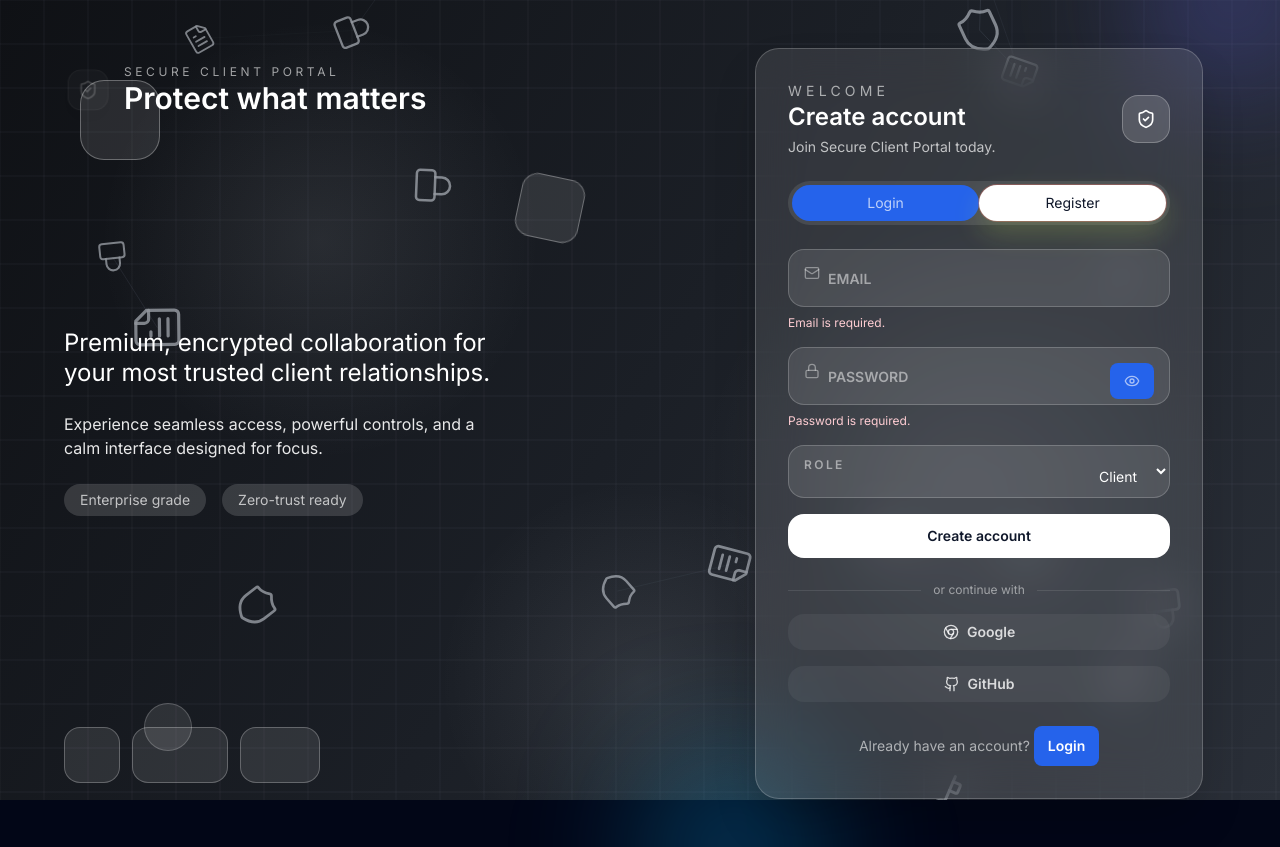
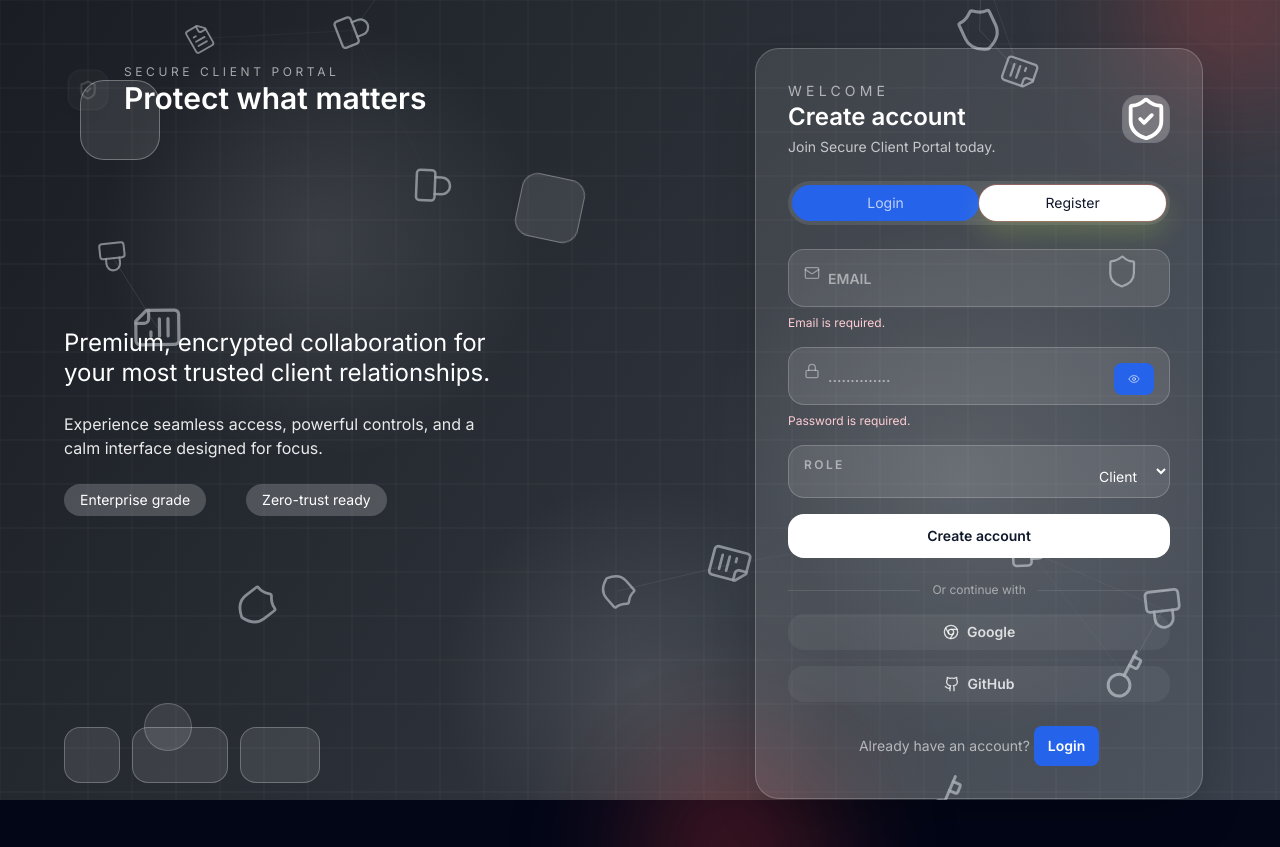
Before and after one commit to La-Lhakpa/SecureClientPortal, a React (Vite) app in the folder frontend/: page /register in a window 1280 px wide. Built offline with nearby package versions, Linux system fonts and the light colour scheme; no server answers.

Commit message:
changes to backkground color and animation

```diff
--- a/frontend/src/components/SecurityBackground.jsx
+++ b/frontend/src/components/SecurityBackground.jsx
@@ -55,7 +55,7 @@ export default function SecurityBackground() {
 
     const drawGrid = (w, h) => {
       ctx.save();
-      ctx.strokeStyle = "rgba(148, 163, 184, 0.08)";
+      ctx.strokeStyle = "rgba(209, 213, 219, 0.06)";
       ctx.lineWidth = 1;
       const gap = 44;
       for (let x = 0; x < w; x += gap) {
@@ -82,8 +82,8 @@ export default function SecurityBackground() {
       ];
       glows.forEach((g) => {
         const grad = ctx.createRadialGradient(g.x, g.y, 0, g.x, g.y, g.r);
-        grad.addColorStop(0, `rgba(226, 232, 240, ${0.22 * pulse})`);
-        grad.addColorStop(1, "rgba(226, 232, 240, 0)");
+        grad.addColorStop(0, `rgba(241, 245, 249, ${0.28 * pulse})`);
+        grad.addColorStop(1, "rgba(241, 245, 249, 0)");
         ctx.fillStyle = grad;
         ctx.beginPath();
         ctx.arc(g.x, g.y, g.r, 0, Math.PI * 2);
@@ -92,7 +92,7 @@ export default function SecurityBackground() {
     };
 
     const drawConnections = () => {
-      const maxDist = 180;
+      const maxDist = 200;
       for (let i = 0; i < particles.length; i += 1) {
         for (let j = i + 1; j < particles.length; j += 1) {
           const a = particles[i];
@@ -102,7 +102,7 @@ export default function SecurityBackground() {
           const dist = Math.hypot(dx, dy);
           if (dist < maxDist) {
             const alpha = (1 - dist / maxDist) * 0.2;
-            ctx.strokeStyle = `rgba(148, 163, 184, ${alpha})`;
+            ctx.strokeStyle = `rgba(209, 213, 219, ${alpha})`;
             ctx.lineWidth = 1;
             ctx.beginPath();
             ctx.moveTo(a.x, a.y);
@@ -118,9 +118,10 @@ export default function SecurityBackground() {
       ctx.clearRect(0, 0, w, h);
 
       const bg = ctx.createLinearGradient(0, 0, w, h);
-      bg.addColorStop(0, "#0f1115");
-      bg.addColorStop(0.5, "#1b1f26");
-      bg.addColorStop(1, "#2a2f38");
+      bg.addColorStop(0, "#1a1d23");
+      bg.addColorStop(0.5, "#2b3038");
+      bg.addColorStop(1, "#3a414c");
+
       ctx.fillStyle = bg;
       ctx.fillRect(0, 0, w, h);
 
--- a/frontend/src/pages/AuthPage.jsx
+++ b/frontend/src/pages/AuthPage.jsx
@@ -147,9 +147,9 @@ function AuthPage({ initialMode = "login", onAuth }) {
             <p className="text-white/90">
               Experience seamless access, powerful controls, and a calm interface designed for focus.
             </p>
-            <div className="flex items-center gap-4 text-sm text-white/70">
-              <div className="rounded-full bg-white/15 px-4 py-1.5">Enterprise grade</div>
-              <div className="rounded-full bg-white/15 px-4 py-1.5">Zero-trust ready</div>
+            <div className="flex items-center gap-10 text-sm text-white/100">
+              <div className="rounded-full bg-white/20 px-4 py-1.5">Enterprise grade</div>
+              <div className="rounded-full bg-white/20 px-4 py-1.5">Zero-trust ready</div>
             </div>
           </div>
 
@@ -165,10 +165,10 @@ function AuthPage({ initialMode = "login", onAuth }) {
         </div>
 
         <div className="relative flex items-center justify-center px-6 py-12">
-          <div className="absolute -top-24 -right-12 h-48 w-48 rounded-full bg-indigo-500/30 blur-3xl" />
-          <div className="absolute -bottom-24 -left-10 h-48 w-48 rounded-full bg-sky-500/30 blur-3xl" />
+          <div className="absolute -top-24 -right-12 h-48 w-48 rounded-full bg-red-500/30 blur-3xl" />
+          <div className="absolute -bottom-24 -left-10 h-48 w-48 rounded-full bg-red-500/30 blur-3xl" />
 
-          <div className="relative w-full max-w-md rounded-3xl border border-white/20 bg-white/10 p-8 shadow-2xl backdrop-blur-xl animate-slide-up">
+          <div className="relative w-full max-w-md rounded-3xl border border-white/20 bg-white/10 p-8 shadow-2xl backdrop-md animate-slide-up">
             <div className="flex items-center justify-between gap-3">
               <div>
                 <p className="text-sm uppercase tracking-[0.3em] text-white/60">Welcome</p>
@@ -177,8 +177,8 @@ function AuthPage({ initialMode = "login", onAuth }) {
                   {mode === "login" ? "Access your secure workspace." : "Join Secure Client Portal today."}
                 </p>
               </div>
-              <div className="flex h-12 w-12 items-center justify-center rounded-2xl bg-white/15 border border-white/25 animate-logo">
-                <ShieldCheck className="h-5 w-5 text-white" />
+              <div className="flex h-12 w-12 items-center justify-center rounded-2xl bg-white/25 border border-gray-500/50 animate-logo">
+                <ShieldCheck className="h-12 w-12 text-white" />
               </div>
             </div>
 
@@ -222,7 +222,7 @@ function AuthPage({ initialMode = "login", onAuth }) {
                   />
                   <label
                     htmlFor="email"
-                    className="absolute left-10 top-4 text-xs uppercase tracking-[0.2em] text-white/50 transition-all peer-placeholder-shown:top-5 peer-placeholder-shown:text-sm peer-placeholder-shown:tracking-normal peer-focus:top-4 peer-focus:text-xs peer-focus:tracking-[0.2em]"
+                    className="absolute left-10 top-2 text-xs uppercase tracking-[0.2em] text-white/50 transition-all peer-placeholder-shown:top-5 peer-placeholder-shown:text-sm peer-placeholder-shown:tracking-normal peer-focus:top-4 peer-focus:text-xs peer-focus:tracking-[0.2em]"
                   >
                     Email
                   </label>
@@ -248,9 +248,9 @@ function AuthPage({ initialMode = "login", onAuth }) {
                   />
                   <label
                     htmlFor="password"
-                    className="absolute left-10 top-4 text-xs uppercase tracking-[0.2em] text-white/50 transition-all peer-placeholder-shown:top-5 peer-placeholder-shown:text-sm peer-placeholder-shown:tracking-normal peer-focus:top-4 peer-focus:text-xs peer-focus:tracking-[0.2em]"
+                    className="absolute left-10 top-2 text-xs uppercase tracking-[0.2em] text-white/50 transition-all peer-placeholder-shown:top-5 peer-placeholder-shown:text-sm peer-placeholder-shown:tracking-normal peer-focus:top-4 peer-focus:text-xs peer-focus:tracking-[0.2em]"
                   >
-                    Password
+                    ..............
                   </label>
                   <button
                     type="button"
@@ -259,7 +259,7 @@ function AuthPage({ initialMode = "login", onAuth }) {
                     aria-label={showPassword ? "Hide password" : "Show password"}
                     disabled={loading || success}
                   >
-                    {showPassword ? <EyeOff className="h-4 w-4" /> : <Eye className="h-4 w-4" />}
+                    {showPassword ? <EyeOff className="h-3 w-3" /> : <Eye className="h-3 w-3" />}
                   </button>
                   {(touched.password || fieldErrors.password) && fieldErrors.password && (
                     <p className="mt-2 text-xs text-rose-200 animate-slide-shake">{fieldErrors.password}</p>
@@ -341,7 +341,7 @@ function AuthPage({ initialMode = "login", onAuth }) {
             <div className="mt-6 space-y-4">
               <div className="flex items-center gap-3 text-xs text-white/50">
                 <div className="h-px flex-1 bg-white/10" />
-                <span>or continue with</span>
+                <span>Or continue with</span>
                 <div className="h-px flex-1 bg-white/10" />
               </div>
 
--- a/frontend/src/styles.css
+++ b/frontend/src/styles.css
@@ -186,7 +186,7 @@ button.secondary {
 }
 /* Auth visuals + animations */
 .auth-gradient {
-  background: linear-gradient(120deg, #20242b 0%, #343b46 45%, #46505c 100%);
+  background: linear-gradient(120deg, #dbdee3 0%, #dae0ea 45%, #e0e3e8 100%);
   background-size: 200% 200%;
   animation: gradientShift 14s ease infinite;
 }
--- a/frontend/tailwind.config.js
+++ b/frontend/tailwind.config.js
@@ -1,11 +1,8 @@
+/** @type {import('tailwindcss').Config} */
 export default {
-  content: ["./index.html", "./src/**/*.{js,jsx,ts,tsx}"],
-  theme: {
-    extend: {
-      boxShadow: {
-        glow: "0 0 0 1px rgba(56, 189, 248, 0.5), 0 8px 30px rgba(59, 130, 246, 0.35)",
-      },
+    content: ["./index.html", "./src/**/*.{js,jsx,ts,tsx}"],
+    theme: {
+      extend: {},
     },
-  },
-  plugins: [],
-};
+    plugins: [],
+  };
```
Also changed, not shown: frontend/postcss.config.js (+5 -5 lines).
